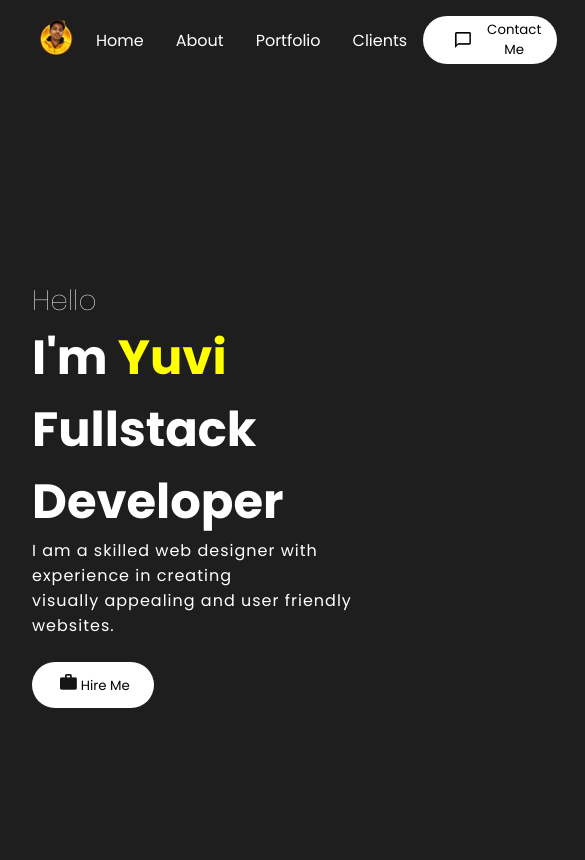
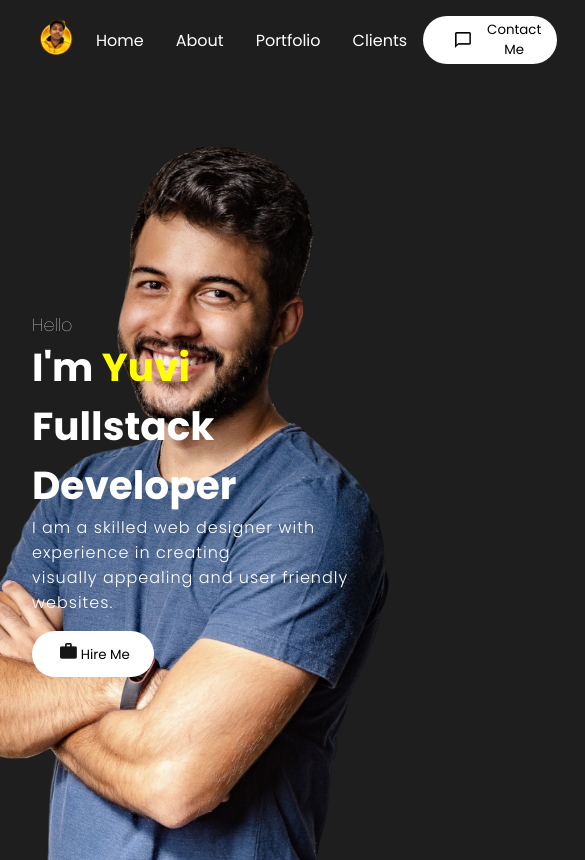
Before and after one commit to 23yuvi23/MyPortfolio-01, a React (Vite) app: page / in a window 390 px wide. Shown: the top 860 px of the page, 585 px wide, since content can reach past the window. Built offline with nearby package versions, Linux system fonts and the light colour scheme.

Commit message:
intro responsive

```diff
--- a/src/components/Intro/Intro.css
+++ b/src/components/Intro/Intro.css
@@ -1,12 +1,11 @@
 #intro {
     height: calc(100vh - 4rem);
     width: 100vw;
-    min-width: 75rem;
+    max-width: 75rem;
     margin: 0 auto;
     overflow: hidden;
     position: relative;
 }
-
 
 .bg {
     position: absolute;
@@ -27,6 +26,7 @@
     flex-direction: column;
     justify-content: center;
 }
+
 .hello {
     font-size: 1.75rem;
     font-weight: 100;
@@ -38,9 +38,8 @@
 
 .introPara {
     font-size: medium;
-    font-weight: 400;
+    font-weight: 300;
     letter-spacing: 1px;
-
 }
 
 .btn {
@@ -49,7 +48,6 @@
     padding: 0.75rem 1.5rem;
     border: none;
     border-radius: 2rem;
-    cursor: pointer;
 }
 
 .btnImg {
@@ -57,3 +55,22 @@
     margin: 0 0.25rem;
     height: 1rem;
 }
+
+@media screen and (max-width:840px) {
+    .bg {
+        right: -10vw
+    }
+    .introContent {
+        font-size: 10vw;
+    }
+    .hello {
+        font-size: 4.5vw;
+    }
+
+}
+
+@media screen and (max-width:480px) {
+    .bg {
+        right: -20vw
+    }
+}
```
